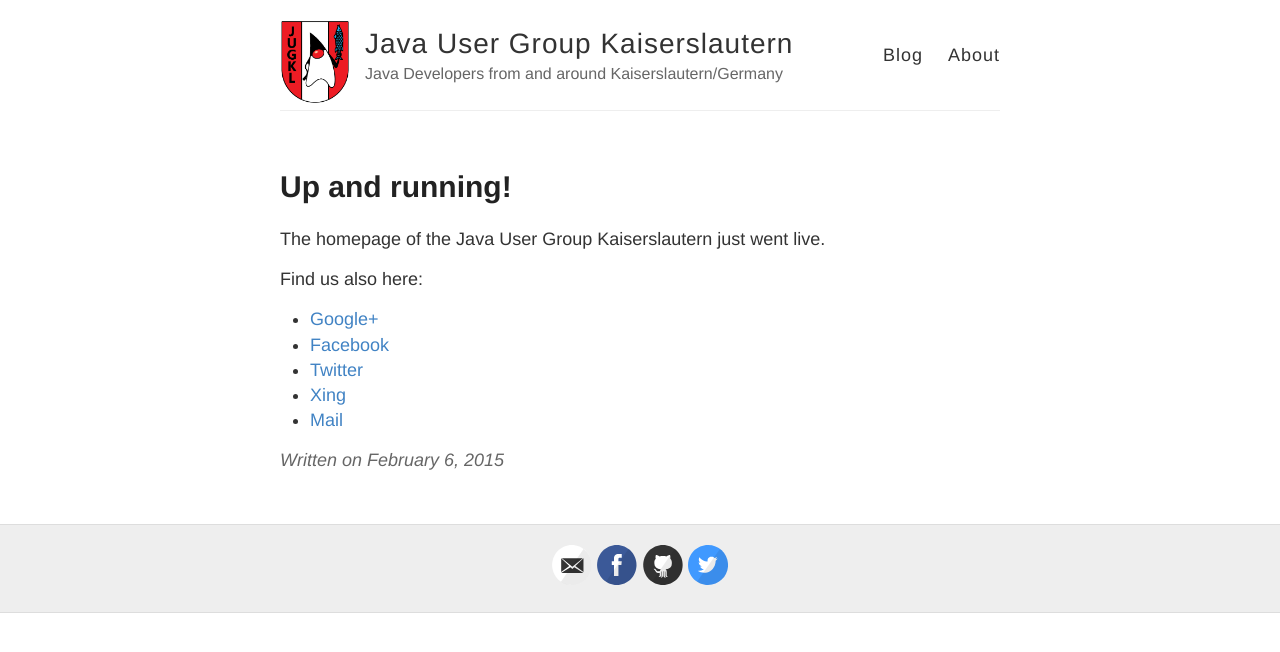
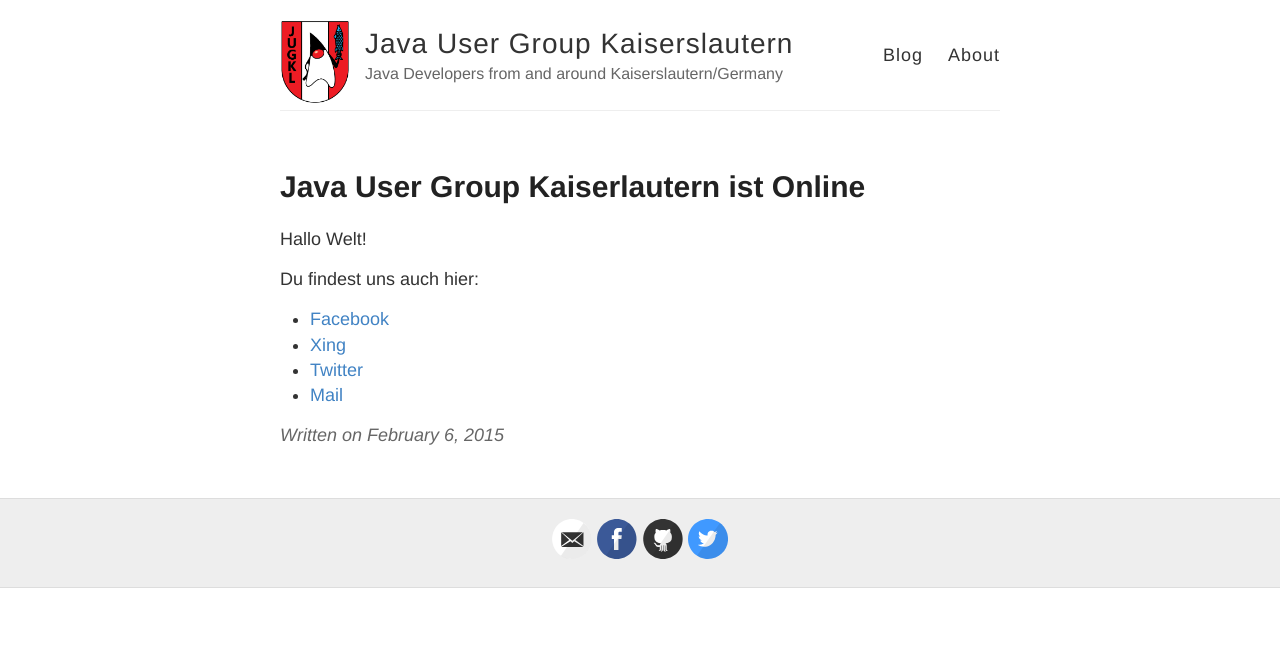
Before and after one commit to jugkl/jugkl.github.io, a Jekyll site: the page built from _posts/2015-2-6-Hello-World.md, in a window 1280 px wide. Shown: the top 652 px of the page. Built offline with Jekyll 4.4.1, drawn with Linux system fonts in a browser that asks for light colours; Markdown is read by kramdown in place of the engine named in the settings.

Commit message:
Update 2015-2-6-Hello-World.md

```diff
--- a/_posts/2015-2-6-Hello-World.md
+++ b/_posts/2015-2-6-Hello-World.md
@@ -1,14 +1,13 @@
 ---
 layout: post
-title: Up and running!
+title: Java User Group Kaiserlautern ist Online
 ---
 
-The homepage of the Java User Group Kaiserslautern just went live.
+Hallo Welt!
 
-Find us also here:
+Du findest uns auch hier:
 
-* [Google+](https://plus.google.com/communities/102140332179303332410)
 * [Facebook](https://www.facebook.com/jugKaiserslautern)
+* [Xing](https://www.xing.com/m/OWar6pG8mlvxuS74meTMAB)
 * [Twitter](https://twitter.com/JUG_KL)
-* [Xing](https://www.xing.com/m/OWar6pG8mlvxuS74meTMAB)
 * [Mail](mailto://jug.kaiserslautern@gmail.com)
```
